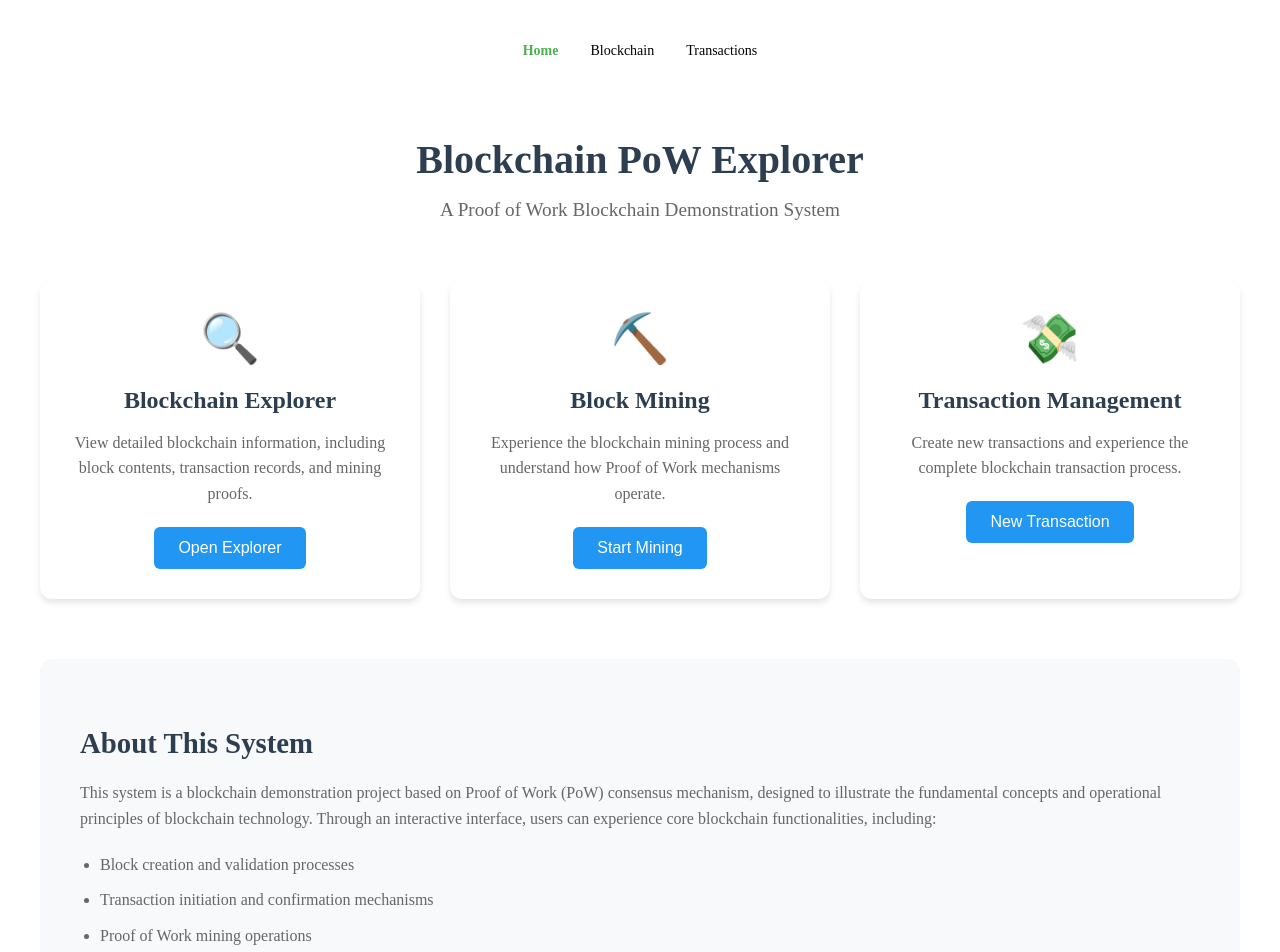
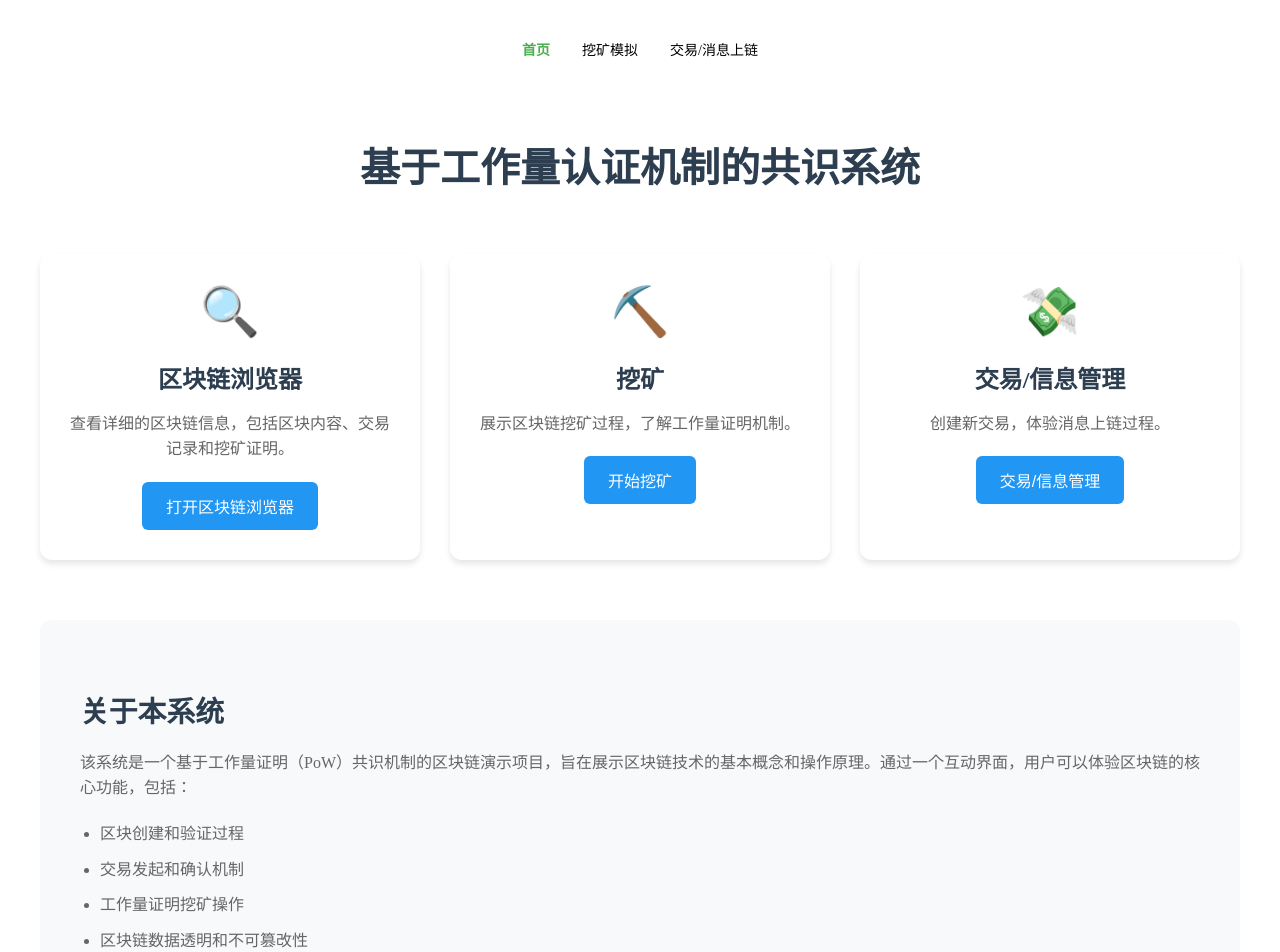
Before and after one commit to Znman/go-pow, a Vue app in the folder frontend/: page / in a window 1280 px wide. Shown: the top 952 px of the page. Built offline with nearby package versions, Linux system fonts and the light colour scheme; the HTML template or start-up script is replaced by a standard one.

Commit message:
Chinese localization
Due to another absurd request , I now present you with Chinese localization of this project

```diff
--- a/frontend/src/App.vue
+++ b/frontend/src/App.vue
@@ -1,15 +1,14 @@
 <script setup lang="ts">
 import { RouterLink, RouterView } from 'vue-router'
-import ConsensusVisualizer from './components/ConsensusVisualizer.vue'
 </script>
 
 <template>
   <header>
     <div class="wrapper">
       <nav>
-        <RouterLink to="/">Home</RouterLink>
-        <RouterLink to="/blockchain">Blockchain</RouterLink>
-        <RouterLink to="/transactions">Transactions</RouterLink>
+        <RouterLink to="/">首页</RouterLink>
+        <RouterLink to="/blockchain">挖矿模拟</RouterLink>
+        <RouterLink to="/transactions">交易/消息上链</RouterLink>
       </nav>
     </div>
   </header>
--- a/frontend/src/components/Blockchain.vue
+++ b/frontend/src/components/Blockchain.vue
@@ -189,65 +189,59 @@ onUnmounted(() => {
     <header class="main-header">
       <div class="header-content">
         <div class="title-section">
-          <h1>Blockchain Explorer</h1>
-          <p class="subtitle">Last updated: {{ new Date(currentTime).toLocaleString() }}</p>
+          <h1>区块链挖矿模拟</h1>
+          <p class="subtitle">最后一次更新: {{ new Date(currentTime).toLocaleString() }}</p>
         </div>
         <div class="actions">
           <button @click="mineBlock" :disabled="miningInProgress" class="mine-button">
             <span class="button-icon">⛏️</span>
-            {{ miningInProgress ? 'Mining...' : 'Mine New Block' }}
+            {{ miningInProgress ? '挖矿种...' : '挖取新的区块' }}
           </button>
           <button @click="fetchChain" :disabled="loading" class="refresh-button">
             <span class="button-icon">🔄</span>
-            {{ loading ? 'Syncing...' : 'Sync Chain' }}
+            {{ loading ? '同步中...' : '同步区块链' }}
           </button>
         </div>
       </div>
       <div class="consensus-section">
-        <h2 class="section-title">Consensus Competition (Three Nodes)</h2>
-        <div class="section-desc">
-          <span>
-            Watch three nodes compete to mine the next block! The first one to find a valid proof wins and adds the block
-            to the chain.
-          </span>
-        </div>
+        <h2 class="section-title">共识演示</h2>
         <div class="competition-controls">
           <button class="mine-btn" :disabled="competitionActive" @click="startCompetition">
-            Start Competition
+            开始共识
           </button>
           <span v-if="winnerNode !== null" class="winner-msg">
-            🏆 Node {{ winnerNode + 1 }} wins! Block added to chain.
+            🏆 区块 {{ winnerNode + 1 }} 成功! 新区块将加入到链上.
           </span>
         </div>
         <div class="competition-nodes">
           <div v-for="(node, idx) in nodes" :key="node.id" :class="['node-card', { winner: winnerNode === idx }]">
             <div class="node-header">
-              <span class="node-title">Node {{ idx + 1 }}</span>
+              <span class="node-title">节点 {{ idx + 1 }}</span>
               <span v-if="winnerNode === idx" class="node-crown">🏆</span>
             </div>
             <div class="node-body">
               <template v-if="node.progress">
                 <div class="node-row">
-                  <span>Attempt:</span>
+                  <span>尝试次数:</span>
                   <span class="node-num">{{ node.progress.attempt }}</span>
                 </div>
                 <div class="node-row">
-                  <span>Proof:</span>
+                  <span>验证次数:</span>
                   <span class="node-num">{{ node.progress.proof }}</span>
                 </div>
                 <div class="node-row">
-                  <span>Hash:</span>
+                  <span>哈希值:</span>
                   <span class="node-hash">{{ node.progress.hash }}</span>
                 </div>
                 <div class="node-row">
-                  <span>Status:</span>
+                  <span>状态:</span>
                   <span :class="['node-status', { found: node.progress.found }]">
                     {{ node.progress.message }}
                   </span>
                 </div>
               </template>
               <template v-else>
-                <div class="node-row node-waiting">Waiting for mining...</div>
+                <div class="node-row node-waiting">等待中...</div>
               </template>
             </div>
           </div>
@@ -290,25 +284,25 @@ onUnmounted(() => {
       <div class="blocks-container">
         <div v-for="block in [...blockchain.chain].reverse()" :key="block.index" class="block-card">
           <div class="block-header">
-            <h3>Block #{{ block.index }}</h3>
+            <h3>区块 #{{ block.index }}</h3>
             <span class="timestamp">{{ formatTimestamp(block.timestamp) }}</span>
           </div>
           <div class="block-details">
             <div class="detail-item">
-              <span class="label">Hash:</span>
+              <span class="label">哈希值:</span>
               <span class="value hash">{{ block.hash }}</span>
             </div>
             <div class="detail-item">
-              <span class="label">Previous Hash:</span>
+              <span class="label">上一个区块的哈希值:</span>
               <span class="value hash">{{ block.previousHash }}</span>
             </div>
             <div class="detail-item">
-              <span class="label">Proof:</span>
+              <span class="label">验证次数:</span>
               <span class="value">{{ block.proof }}</span>
             </div>
           </div>
           <div class="transactions">
-            <h4>Transactions</h4>
+            <h4>交易</h4>
             <div v-if="block.transactions && block.transactions.length > 0" class="transactions-list">
               <div v-for="(tx, index) in block.transactions" :key="index" class="transaction">
                 <div class="transaction-main">
@@ -323,7 +317,7 @@ onUnmounted(() => {
               </div>
             </div>
             <div v-else class="no-transactions">
-              No transactions in this block
+              本区块无交易
             </div>
           </div>
         </div>
--- a/frontend/src/components/Explorer.vue
+++ b/frontend/src/components/Explorer.vue
@@ -116,8 +116,8 @@ onUnmounted(() => {
     <header class="main-header">
       <div class="header-content">
         <div class="title-section">
-          <h1>Blockchain Explorer</h1>
-          <p class="subtitle">Last updated: {{ new Date(currentTime).toLocaleString() }}</p>
+          <h1>区块链浏览器</h1>
+          <p class="subtitle">最后一次更新: {{ new Date(currentTime).toLocaleString() }}</p>
         </div>
         <div class="actions">
           <button @click="fetchChain" :disabled="loading" class="refresh-button">
@@ -132,15 +132,15 @@ onUnmounted(() => {
     <!-- Stats Section -->
     <div v-if="stats" class="stats-section">
       <div class="stat-card">
-        <h3>Total Blocks</h3>
+        <h3>总区块数</h3>
         <p>{{ stats.totalBlocks }}</p>
       </div>
       <div class="stat-card">
-        <h3>Total Transactions</h3>
+        <h3>总交易数</h3>
         <p>{{ stats.totalTransactions }}</p>
       </div>
       <div class="stat-card">
-        <h3>Last Block</h3>
+        <h3>最后一个区块</h3>
         <p>{{ formatTimestamp(stats.lastBlockTime) }}</p>
       </div>
     </div>
@@ -149,12 +149,11 @@ onUnmounted(() => {
     <div class="search-section">
       <div class="search-box">
         <select v-model="searchType" class="search-type" @change="searchBlocks">
-          <option value="block">Block Number</option>
-          <option value="transaction">Transaction</option>
+          <option value="block">区块号</option>
+          <option value="transaction">交易</option>
         </select>
         <input v-model="searchQuery" @input="searchBlocks" type="text"
-          :placeholder="searchType === 'block' ? 'Enter block number...' : 'Search transactions...'"
-          class="search-input" />
+          :placeholder="searchType === 'block' ? '输入区块号...' : '查找交易...'" class="search-input" />
       </div>
     </div>
 
@@ -168,25 +167,25 @@ onUnmounted(() => {
       <div class="blocks-container">
         <div v-for="block in displayedBlocks" :key="block.index" class="block-card">
           <div class="block-header">
-            <h3>Block #{{ block.index }}</h3>
+            <h3>区块 #{{ block.index }}</h3>
             <span class="timestamp">{{ formatTimestamp(block.timestamp) }}</span>
           </div>
           <div class="block-details">
             <div class="detail-item">
-              <span class="label">Hash:</span>
+              <span class="label">哈希:</span>
               <span class="value hash">{{ block.hash }}</span>
             </div>
             <div class="detail-item">
-              <span class="label">Previous Hash:</span>
+              <span class="label">上一个区块的哈希:</span>
               <span class="value hash">{{ block.previousHash }}</span>
             </div>
             <div class="detail-item">
-              <span class="label">Proof:</span>
+              <span class="label">验证次数:</span>
               <span class="value">{{ block.proof }}</span>
             </div>
           </div>
           <div class="transactions">
-            <h4>Transactions ({{ block.transactions.length }})</h4>
+            <h4>交易 ({{ block.transactions.length }})</h4>
             <div v-if="block.transactions.length > 0" class="transactions-list">
               <div v-for="(tx, index) in block.transactions" :key="index" class="transaction">
                 <span class="sender">{{ tx.Sender }}</span>
@@ -196,7 +195,7 @@ onUnmounted(() => {
               </div>
             </div>
             <div v-else class="no-transactions">
-              No transactions in this block
+              此区块无交易
             </div>
           </div>
         </div>
--- a/frontend/src/components/TheWelcome.vue
+++ b/frontend/src/components/TheWelcome.vue
@@ -11,56 +11,53 @@ const navigateTo = (path: string) => {
 <template>
   <div class="welcome-container">
     <div class="welcome-header">
-      <h1>Blockchain PoW Explorer</h1>
-      <p class="subtitle">A Proof of Work Blockchain Demonstration System</p>
+      <h1>基于工作量认证机制的共识系统</h1>
     </div>
 
     <div class="features-grid">
       <div class="feature-card" @click="navigateTo('/explorer')">
         <div class="icon">🔍</div>
-        <h2>Blockchain Explorer</h2>
-        <p>View detailed blockchain information, including block contents, transaction records, and mining proofs.</p>
-        <button class="action-button">Open Explorer</button>
+        <h2>区块链浏览器</h2>
+        <p>查看详细的区块链信息，包括区块内容、交易记录和挖矿证明。</p>
+        <button class="action-button">打开区块链浏览器</button>
       </div>
 
       <div class="feature-card" @click="navigateTo('/blockchain')">
         <div class="icon">⛏️</div>
-        <h2>Block Mining</h2>
-        <p>Experience the blockchain mining process and understand how Proof of Work mechanisms operate.</p>
-        <button class="action-button">Start Mining</button>
+        <h2>挖矿</h2>
+        <p>展示区块链挖矿过程，了解工作量证明机制。</p>
+        <button class="action-button">开始挖矿</button>
       </div>
 
       <div class="feature-card" @click="navigateTo('/transactions')">
         <div class="icon">💸</div>
-        <h2>Transaction Management</h2>
-        <p>Create new transactions and experience the complete blockchain transaction process.</p>
-        <button class="action-button">New Transaction</button>
+        <h2>交易/信息管理</h2>
+        <p>创建新交易，体验消息上链过程。</p>
+        <button class="action-button">交易/信息管理</button>
       </div>
     </div>
 
     <div class="info-section">
-      <h3>About This System</h3>
-      <p>This system is a blockchain demonstration project based on Proof of Work (PoW) consensus mechanism, designed to
-        illustrate the fundamental concepts and operational principles of blockchain technology. Through an interactive
-        interface, users can experience core blockchain functionalities, including:</p>
+      <h3>关于本系统</h3>
+      <p>该系统是一个基于工作量证明（PoW）共识机制的区块链演示项目，旨在展示区块链技术的基本概念和操作原理。通过一个互动界面，用户可以体验区块链的核心功能，包括：</p>
       <ul>
-        <li>Block creation and validation processes</li>
-        <li>Transaction initiation and confirmation mechanisms</li>
-        <li>Proof of Work mining operations</li>
-        <li>Blockchain data transparency and immutability</li>
+        <li>区块创建和验证过程</li>
+        <li>交易发起和确认机制</li>
+        <li>工作量证明挖矿操作</li>
+        <li>区块链数据透明和不可篡改性</li>
       </ul>
 
-      <div class="research-notes">
-        <h4>Research Implementation Notes</h4>
-        <p>This implementation focuses on the following key aspects of blockchain technology:</p>
+      <!-- <div class="research-notes">
+        <h4>研究细节：</h4>
+        <p>本系统重点关注区块链技术的以下关键方面：</p>
         <ul>
-          <li><strong>Consensus Mechanism:</strong> Demonstrates a basic PoW implementation with adjustable difficulty
+          <li><strong></strong> Demonstrates a basic PoW implementation with adjustable difficulty
           </li>
           <li><strong>Data Structure:</strong> Implements linked blocks using cryptographic hashes</li>
           <li><strong>Transaction Management:</strong> Shows UTXO-style transaction handling</li>
           <li><strong>Network Transparency:</strong> Provides real-time visibility of blockchain state</li>
         </ul>
-      </div>
+      </div> -->
     </div>
   </div>
 </template>
--- a/frontend/src/components/Transactions.vue
+++ b/frontend/src/components/Transactions.vue
@@ -72,70 +72,43 @@ const submitTransaction = async () => {
 
 <template>
   <div class="transactions-container">
-    <h2>Create New Transaction</h2>
+    <h2>交易/信息上链</h2>
 
     <div class="transaction-type-selector">
-      <button
-        :class="{ active: transactionType === 'transfer' }"
-        @click="transactionType = 'transfer'">
-        💰 Transfer
+      <button :class="{ active: transactionType === 'transfer' }" @click="transactionType = 'transfer'">
+        💰 新交易
       </button>
-      <button
-        :class="{ active: transactionType === 'message' }"
-        @click="transactionType = 'message'">
-        ✉️ Message
+      <button :class="{ active: transactionType === 'message' }" @click="transactionType = 'message'">
+        ✉️ 新信息
       </button>
     </div>
 
     <form @submit.prevent="submitTransaction" class="transaction-form">
       <div class="form-group">
-        <label for="sender">Sender</label>
-        <input
-          id="sender"
-          v-model="form.sender"
-          placeholder="Your name or address"
-          required
-        />
+        <label for="sender">发送方</label>
+        <input id="sender" v-model="form.sender" placeholder="发送方的名称或地址" required />
       </div>
 
       <template v-if="transactionType === 'transfer'">
         <div class="form-group">
-          <label for="recipient">Recipient</label>
-          <input
-            id="recipient"
-            v-model="form.recipient"
-            placeholder="Recipient's name or address"
-            required
-          />
+          <label for="recipient">接受方</label>
+          <input id="recipient" v-model="form.recipient" placeholder="接受方的名称或地址" required />
         </div>
 
         <div class="form-group">
-          <label for="amount">Amount</label>
-          <input
-            id="amount"
-            v-model.number="form.amount"
-            type="number"
-            step="0.01"
-            min="0"
-            placeholder="Amount to send"
-            required
-          />
+          <label for="amount">交易金额</label>
+          <input id="amount" v-model.number="form.amount" type="number" step="0.01" min="0" placeholder="交易金额" required />
         </div>
       </template>
 
       <div class="form-group">
-        <label for="message">Message (optional)</label>
-        <textarea
-          id="message"
-          v-model="form.message"
-          :placeholder="transactionType === 'message' ? 'Enter your message' : 'Add a message to your transaction'"
-          :required="transactionType === 'message'"
-          rows="3"
-        ></textarea>
+        <label for="message">信息 (可选)</label>
+        <textarea id="message" v-model="form.message" :placeholder="transactionType === 'message' ? '输入信息' : '在你的交易中附加信息'"
+          :required="transactionType === 'message'" rows="3"></textarea>
       </div>
 
       <button type="submit" :disabled="loading" class="submit-button">
-        {{ loading ? 'Submitting...' : transactionType === 'transfer' ? 'Send Transaction' : 'Post Message' }}
+        {{ loading ? '上链中...' : transactionType === 'transfer' ? '上传交易' : '上传信息' }}
       </button>
     </form>
 
@@ -194,7 +167,8 @@ label {
   color: #666;
 }
 
-input, textarea {
+input,
+textarea {
   width: 100%;
   padding: 8px;
   border: 1px solid #ddd;
```
Also changed, not shown: frontend/src/components/BlockchainGraph.vue (+5 -5 lines), 1 other file (tests, documents, lock files or other folders).
